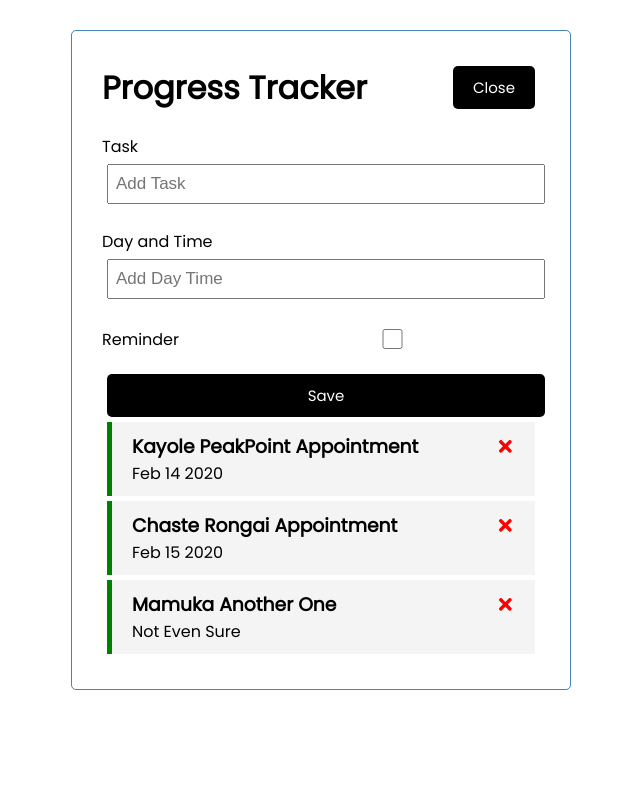
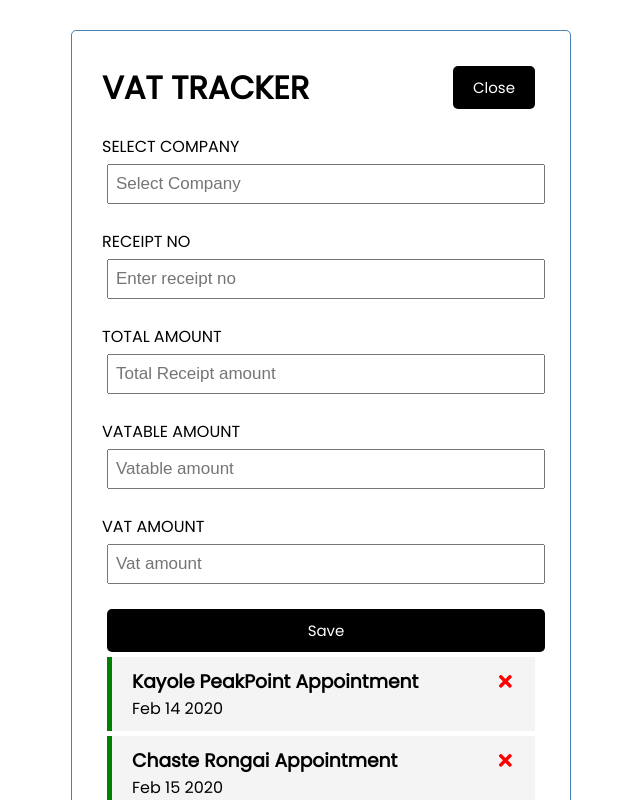
Before and after one commit to ggachara/vat-app, a React (Create React App) app: page / in a window 1280 px wide. Shown: the top 800 px of the page, without its empty margins (319-959 px from the left). Built offline with nearby package versions, Linux system fonts and the light colour scheme; data requests are answered from the project's data file.

Commit message:
vat-first app

```diff
--- a/src/components/Addtask.js
+++ b/src/components/Addtask.js
@@ -23,16 +23,24 @@ const AddTask = ({ onAdd })  => {
     return (
         <form className='addform' onSubmit={onSubmit}>
             <div className='form-control'>
-                <label htmlFor=""> Task</label>
-                <input type="text" placeholder='Add Task' value={text} onChange={(e) => setText(e.target.value)}/>
+                <label htmlFor=""> SELECT COMPANY</label>
+                <input type="select" placeholder='Select Company' value={text} onChange={(e) => setText(e.target.value)}/>
             </div>
             <div className='form-control'>
-                <label htmlFor=""> Day and Time</label>
-                <input type="text" placeholder='Add Day Time' value={day} onChange={(e) => setDay(e.target.value)}/>
+                <label htmlFor=""> RECEIPT NO</label>
+                <input type="text" placeholder='Enter receipt no' value={text} onChange={(e) => setText(e.target.value)}/>
             </div>
-            <div className='form-control form-control-check'>
-                <label htmlFor=""> Reminder </label>
-                <input type="checkbox" value={reminder} checked={reminder} onChange={(e) => setReminder(e.currentTarget.checked)}/>
+            <div className='form-control'>
+                <label htmlFor=""> TOTAL AMOUNT </label>
+                <input type="text" placeholder='Total Receipt amount' value={day} onChange={(e) => setDay(e.target.value)}/>
+            </div>
+            <div className='form-control'>
+                <label htmlFor=""> VATABLE AMOUNT</label>
+                <input type="text" placeholder='Vatable amount' value={day} onChange={(e) => setDay(e.target.value)}/>
+            </div>
+            <div className='form-control'>
+                <label htmlFor=""> VAT AMOUNT</label>
+                <input type="text" placeholder='Vat amount' value={day} onChange={(e) => setDay(e.target.value)}/>
             </div>
 
             <input type='submit' value='Save' className='btn btn-block'/>
--- a/src/components/Header.js
+++ b/src/components/Header.js
@@ -1,7 +1,7 @@
 const Header = ({ onBtn, showAdd }) => {
     return (
         <header className="header">
-            <h1>Progress Tracker</h1>
+            <h1>VAT TRACKER</h1>
             <button className="btn" onClick={onBtn} > {showAdd ? 'Close' : 'Add'}</button>
         </header>
     )
```
Also changed, not shown: 1 other file (tests, documents, lock files or other folders).
